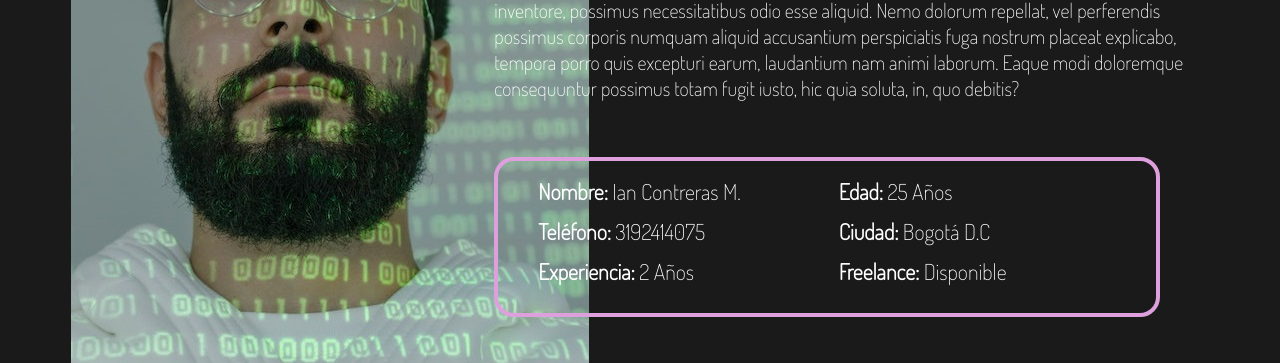
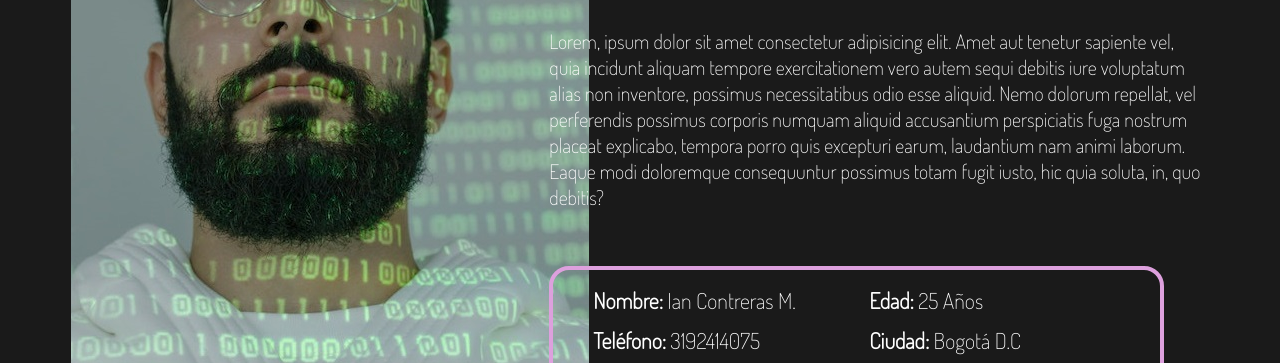
Before and after one commit to iancontre/portafolio, a plain HTML site: page index.html in a window 1280 px wide. Shown: the part 416-779 px from the top of the page. Drawn offline with Linux system fonts and the light colour scheme.

Commit message:
Update style.css

```diff
--- a/css/style.css
+++ b/css/style.css
@@ -22,7 +22,7 @@ section{
 }
 #info{
     width: 65%;
-    padding-left: 25px;
+    padding-left: 80px;
 }
 #info h2{
     color: plum;
```
